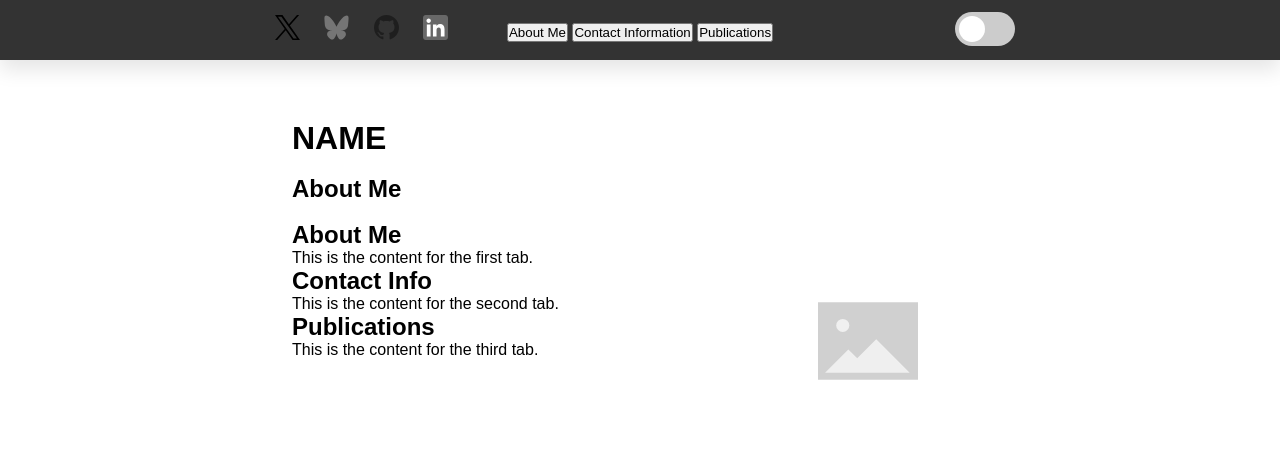
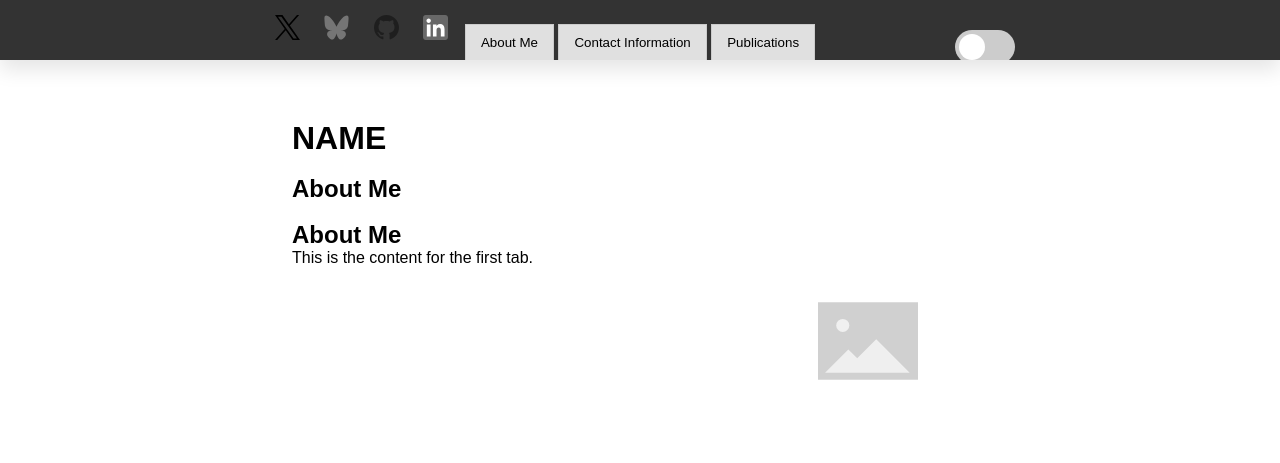
Before and after one commit to jefdormungandr/Website, a plain HTML site: page index.html in a window 1280 px wide. Drawn offline with Linux system fonts and the light colour scheme.

Commit message:
Update styles.css

```diff
--- a/styles.css
+++ b/styles.css
@@ -15,6 +15,8 @@ body
     transition: background-color 0.25s ease, color 0.25s ease;
 }
 a {
+  padding: 3px;
+  margin: -3px;
   text-decoration: none;
   font-size: 1.2em;
   color: #ffffff;
@@ -27,6 +29,8 @@ body.dark-mode {
     background-color: #333;
     color: #ffffff;
 }
+
+
 
 header
 {
@@ -155,3 +159,23 @@ input:checked + .slider:before {
 .slider.round:before {
   border-radius: 50%;
 }
+
+.tab-content {
+  display: none; /* Hide all tab content by default */
+}
+
+.tab-content.active {
+  display: block; /* Show the active tab content */
+}
+
+.tab-button {
+  padding: 10px 15px;
+  cursor: pointer;
+  border: 1px solid #ccc;
+  background-color: #f0f0f0;
+}
+
+.tab-button.active {
+  background-color: #e0e0e0;
+  border-bottom: none;
+}
```
